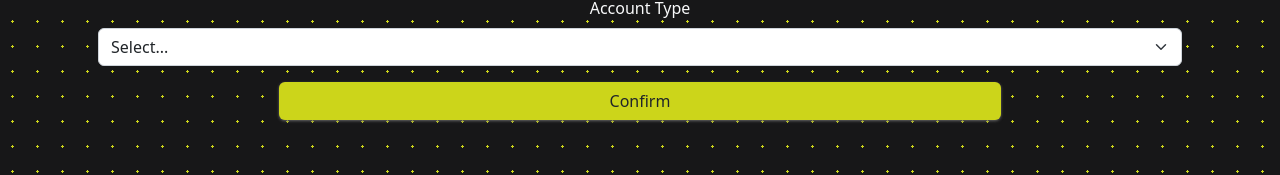
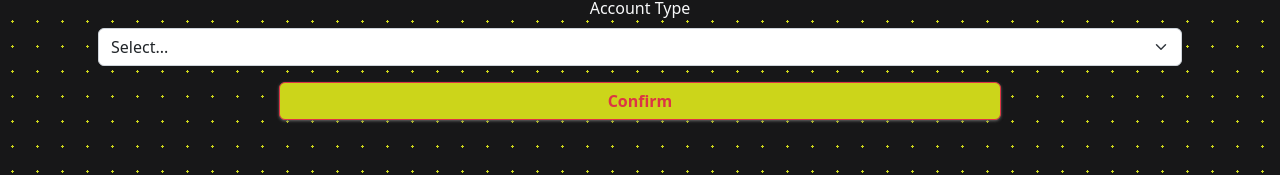
Before and after one commit to MikeRock51/Musician_Connect, a React (Create React App) app in the folder frontend/: page /register/user-type in a window 1280 px wide. Shown: the part 116-291 px from the top of the page. Built offline with nearby package versions, Linux system fonts and the light colour scheme.

Commit message:
Update form buttons

```diff
--- a/frontend/src/components/form_pieces/Select.jsx
+++ b/frontend/src/components/form_pieces/Select.jsx
@@ -56,7 +56,7 @@ function Select(props) {
         <div className="col-sm-12 pt-3">
           <button
             type="submit"
-            className="btn col-8"
+            className="btn col-8 btn-outline-danger fw-bold"
             onClick={(event) => {
               event.preventDefault();
               validInput && navigate("/register");
--- a/frontend/src/components/pages/Register.jsx
+++ b/frontend/src/components/pages/Register.jsx
@@ -286,7 +286,7 @@ function Register(props) {
         <div className="col text-center mx-auto">
           <button
             type="submit"
-            className="btn btn-outline-danger w-100 mb-3"
+            className="btn btn-outline-danger fw-bold w-100 mb-3"
             onClick={handleClicked}
           >
             {!isPending && "Create my account"}
--- a/frontend/src/components/pages/Signin.jsx
+++ b/frontend/src/components/pages/Signin.jsx
@@ -94,7 +94,7 @@ function Signin(props) {
         <div className="col-md-6 col-sm-12 ms-1 text-center">
           <button
             type="submit"
-            className="btn btn-outline-danger brownie col-12  mb-3"
+            className="btn btn-outline-danger fw-bold col-12  mb-3"
             onClick={handleClicked}
           >
             Sign in
```
